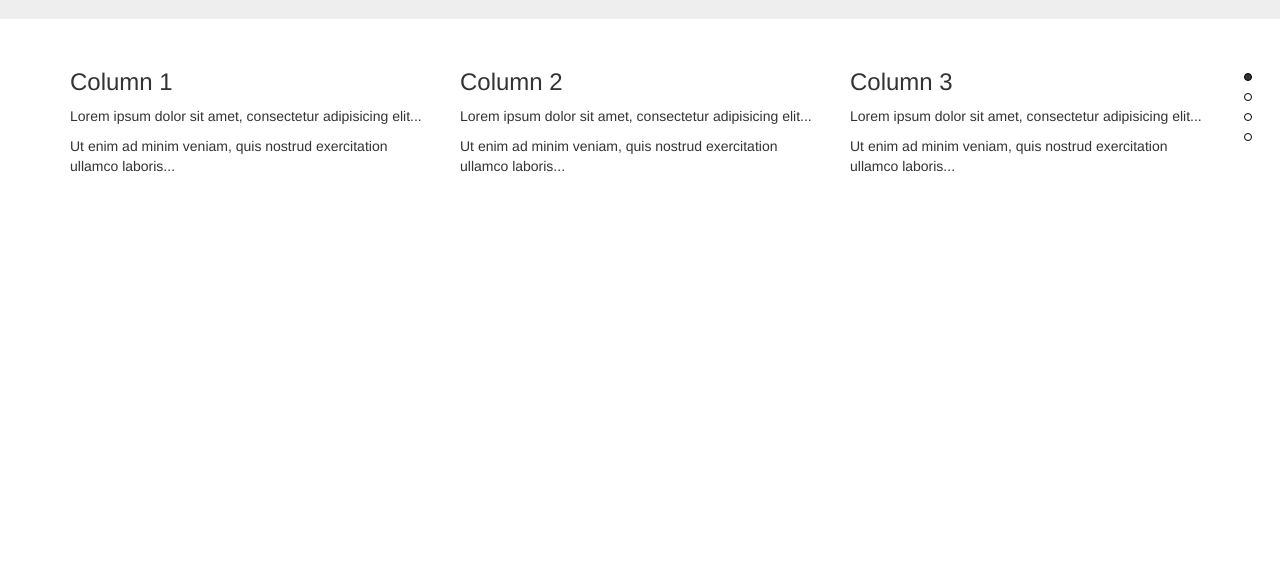
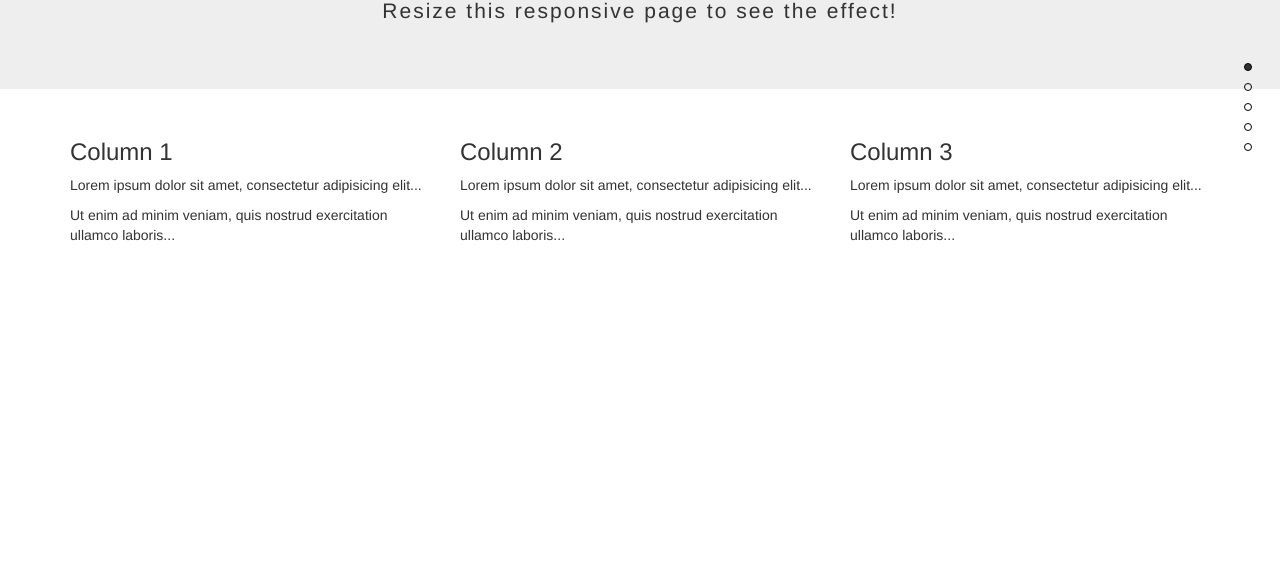
Before and after one commit to AnatolyFeteleu/Web-trainer-for-SSMU, a plain HTML site: page index.html in a window 1280 px wide. Shown: the part 293-872 px from the top of the page. Drawn offline with nearby package versions, Linux system fonts and the light colour scheme.

Commit message:
gen design

```diff
--- a/index.html
+++ b/index.html
@@ -22,12 +22,12 @@
                 direction: 'horizontal',
                 verticalCentered: true,
                 sectionsColor: [],
-                anchors: ['page1', 'page2', 'page3', 'page4'],
+                anchors: ['welcome-page','page1', 'page2', 'page3', 'page4'],
                 navigation: {
                     'textColor': '#000',
                     'bulletsColor': '#000',
                     'position': 'right',
-                    'tooltips': ['Page 1', 'Page 2', 'Page 3', 'Page 4']
+                    'tooltips': ['Welcome','Page 1', 'Page 2', 'Page 3', 'Page 4']
                 },
                 scrollingSpeed: 700,
                 easing: 'swing',
@@ -88,7 +88,7 @@
         </div>
         <div class="collapse navbar-collapse" id="myNavbar">
             <ul class="nav navbar-nav" id="menu">
-                <li class="active"><a href="#">Home</a></li>
+                <li class="active" data-menuanchor="welcome-page"><a href="#welcome-page">Home</a></li>
 
                 <!--<li class="dropdown">
                     <a class="dropdown-toggle" data-toggle="dropdown" href="#">Заголовок 1
@@ -112,6 +112,32 @@
     </div>
 </nav>
 <div id="pagepiling" ng-controller="MainController as ssmu">
+    <div class="section" id="welcome" style="height: 100%; background-color: white">
+        <!-- Теги и прочее -->
+        <div class="jumbotron text-center">
+            <h1>Добро пожаловать на веб-сайт тренажера СибГМУ!</h1>
+            <p>Resize this responsive page to see the effect!</p>
+        </div>
+        <div class="container">
+            <div class="row">
+                <div class="col-sm-4">
+                    <h3>Column 1</h3>
+                    <p>Lorem ipsum dolor sit amet, consectetur adipisicing elit...</p>
+                    <p>Ut enim ad minim veniam, quis nostrud exercitation ullamco laboris...</p>
+                </div>
+                <div class="col-sm-4">
+                    <h3>Column 2</h3>
+                    <p>Lorem ipsum dolor sit amet, consectetur adipisicing elit...</p>
+                    <p>Ut enim ad minim veniam, quis nostrud exercitation ullamco laboris...</p>
+                </div>
+                <div class="col-sm-4">
+                    <h3>Column 3</h3>
+                    <p>Lorem ipsum dolor sit amet, consectetur adipisicing elit...</p>
+                    <p>Ut enim ad minim veniam, quis nostrud exercitation ullamco laboris...</p>
+                </div>
+            </div>
+        </div>
+    </div>
     <div class="section" id="section1" style="height: 100%; background-color: white">
         <!-- Теги и прочее -->
         <div class="jumbotron text-center">
```
